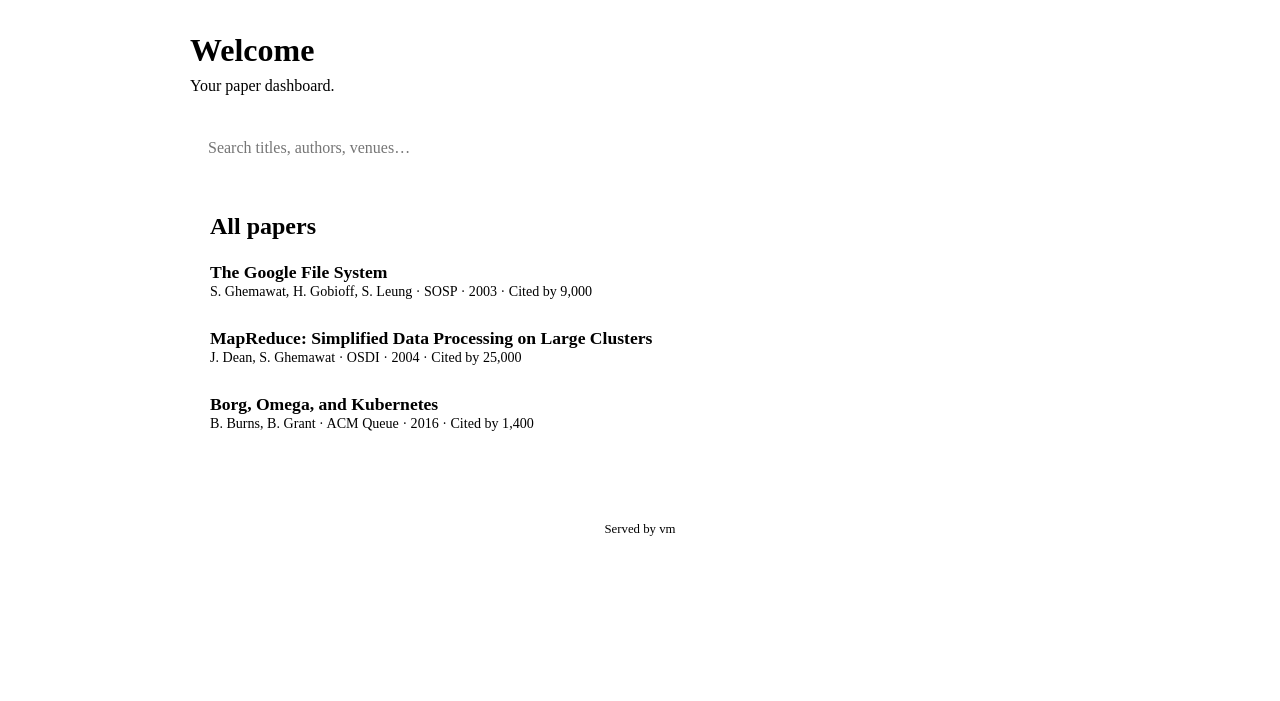
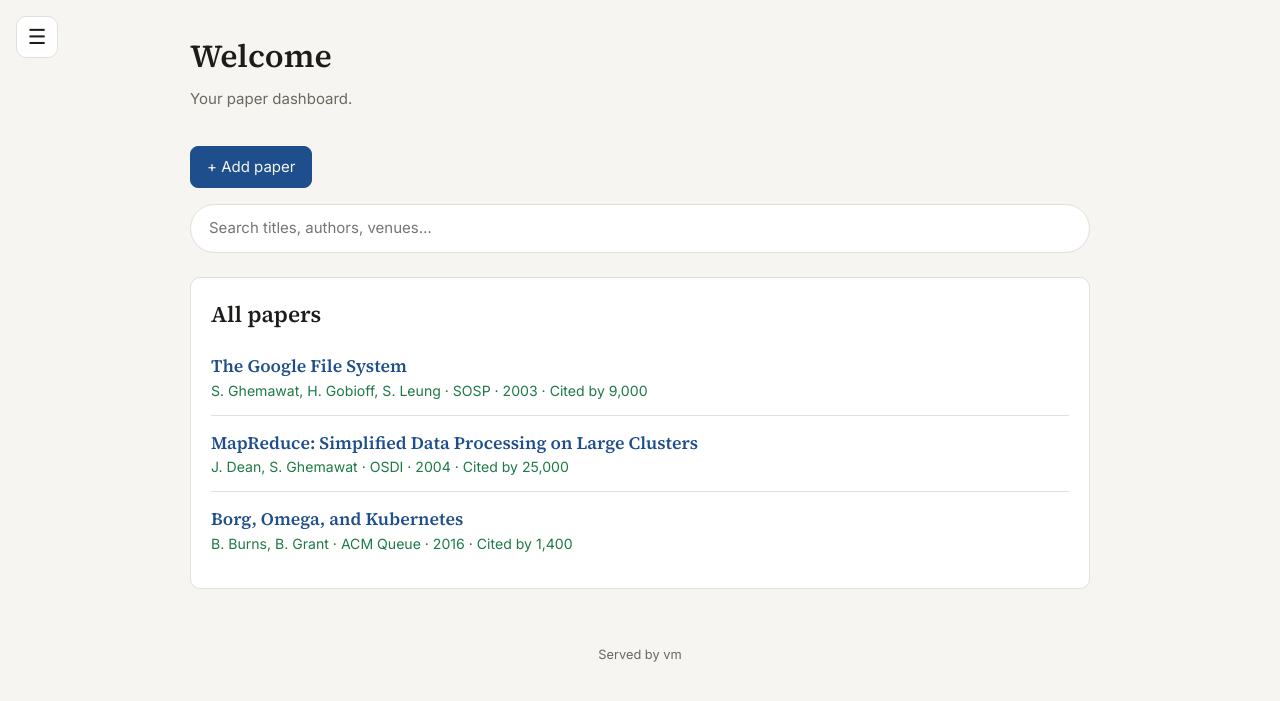
Before and after one commit to jonahL11/ecs781p-cloud-computing-api, a Flask app: page /dashboard in a window 1280 px wide. Shown: the top 701 px of the page. Run offline with Flask 3, Linux system fonts and the light colour scheme.

Commit message:
Dashboad, add papers

```diff
--- a/src/static/css/dashboard.css
+++ b/src/static/css/dashboard.css
@@ -1,7 +1,8 @@
 /* dashboard.css - Styles for the dashboard page. */
 
-/* Colours and fonts
-   :root {
+
+  /*Colours*/
+  :root {
     --bg: #f6f5f1;
     --surface: #ffffff;
     --border: #e2dfd6;
@@ -13,7 +14,7 @@
     --font-head: "Source Serif 4", Georgia, serif;
   }
 
-  /* Dark mode: same variables, different values */
+  /* Dark mode */
   @media (prefers-color-scheme: dark) {
     :root {
       --bg: #151513;
@@ -37,10 +38,10 @@
   h1 { font-size: 2rem; }
   .muted { color: var(--muted); margin-top: 0; }
 
-  /* Centre the content */
+  /* Centre content */
   .main { max-width: 900px; margin: 0 auto; padding: 32px 20px; }
 
-  /* White card around the list */
+  /* White card around list */
   .panel {
     background: var(--surface);
     border: 1px solid var(--border);
@@ -49,7 +50,7 @@
     margin-top: 24px;
   }
 
-  /* Remove bullet points and add a line between papers */
+  /* add a line between papers */
   .paper-list { list-style: none; margin: 0; padding: 0; }
   .paper { padding: 14px 0; border-bottom: 1px solid var(--border); }
   .paper:last-child { border-bottom: 0; }
@@ -79,3 +80,66 @@
 .empty { color: var(--muted); padding: 20px 0; text-align: center; }
 
 .footer { text-align: center; color: var(--muted); font-size: 0.8rem; padding: 24px 0; }
+
+/* Buttons */
+.btn {
+  font: inherit; cursor: pointer; padding: 9px 16px; border-radius: 8px;
+  border: 1px solid var(--border); background: none; color: var(--text);
+}
+.btn-primary { background: var(--accent); border-color: var(--accent); color: var(--bg); }
+#add-paper-btn { margin-top: 20px; }
+
+/* Pop-up form */
+.modal {
+  width: min(480px, 92vw); padding: 24px; border-radius: 12px;
+  border: 1px solid var(--border); background: var(--surface); color: var(--text);
+}
+.modal::backdrop { background: rgba(0, 0, 0, 0.5); }
+.modal form { display: flex; flex-direction: column; gap: 12px; }
+.modal label { display: flex; flex-direction: column; gap: 4px; font-size: 0.88rem; }
+.modal input {
+  font: inherit; padding: 8px 10px; border-radius: 8px;
+  border: 1px solid var(--border); background: var(--bg); color: var(--text);
+}
+.modal-actions { display: flex; justify-content: flex-end; gap: 8px; }
+.form-error { color: #e5534b; margin: 0; min-height: 1.2em; }
+
+.menu-btn {
+  position: fixed; top: 16px; left: 16px; z-index: 30;
+  width: 42px; height: 42px; border-radius: 10px;
+  font-size: 1.3rem; cursor: pointer;
+  background: var(--surface); color: var(--text);
+  border: 1px solid var(--border);
+}
+.menu-btn:hover { border-color: var(--accent); }
+
+.sidebar {
+  position: fixed; top: 0; left: 0; bottom: 0; z-index: 50;
+  width: 240px; padding: 24px 16px;
+  background: var(--surface); border-right: 1px solid var(--border);
+  transform: translateX(-100%);
+  transition: transform 0.25s ease;
+}
+.sidebar.open { transform: translateX(0); }
+
+.brand {
+  font-family: var(--font-head); font-size: 1.3rem; font-weight: 600;
+  margin: 0 0 24px 8px;
+}
+
+.nav { display: flex; flex-direction: column; gap: 4px; }
+.nav-item {
+  font: inherit; text-align: left; cursor: pointer;
+  padding: 10px 12px; border: 0; border-radius: 8px;
+  background: none; color: var(--muted);
+}
+.nav-item:hover { color: var(--text); background: var(--bg); }
+.nav-item.active { color: var(--accent); background: var(--bg); font-weight: 500; }
+
+.overlay {
+  position: fixed; inset: 0; z-index: 40;
+  background: rgba(0, 0, 0, 0.4);
+  opacity: 0; pointer-events: none;
+  transition: opacity 0.25s ease;
+}
+.overlay.show { opacity: 1; pointer-events: auto; }
--- a/src/static/js/dashboard.js
+++ b/src/static/js/dashboard.js
@@ -35,7 +35,7 @@ async function loadPapers(query = "") {
     const details = document.createElement("div");
     details.className = "paper-meta";
     details.textContent =
-      paper.authors.join(", ") + " · " + paper.venue + " · " + paper.year +
+      [paper.authors.join(", "), paper.venue, paper.year].filter(Boolean).join(" · ") +
       " · Cited by " + paper.citations.toLocaleString();
 
     li.appendChild(title);
@@ -57,6 +57,66 @@ searchInput.addEventListener("input", debounce(() => {
   loadPapers(searchInput.value.trim());
 }));
 
+const modal = document.getElementById("paper-modal");
+const form = document.getElementById("paper-form");
+const formError = document.getElementById("form-error");
+
+document.getElementById("add-paper-btn").addEventListener("click", () => {
+  form.reset();                // clear anything typed last time
+  formError.textContent = "";  // clear old error messages
+  modal.showModal();
+});
+
+document.getElementById("cancel-btn").addEventListener("click", () => modal.close());
+
+form.addEventListener("submit", async (event) => {
+  event.preventDefault();
+  const body = Object.fromEntries(new FormData(form));
+
+  try {
+    const response = await fetch("/api/papers", {
+      method: "POST",
+      headers: { "Content-Type": "application/json" },
+      body: JSON.stringify(body),
+    });
+    const data = await response.json();
+
+    if (response.status !== 201) {
+      formError.textContent = data.error;
+      return;
+    }
+    modal.close();
+    loadPapers(searchInput.value.trim());
+  } catch (error) {
+    formError.textContent = "Couldn't save: " + error.message;
+  }
+});
+
+form.addEventListener("submit", async (event) => {
+  event.preventDefault();
+
+  const body = Object.fromEntries(new FormData(form));
+
+  try {
+    const response = await fetch("/api/papers", {
+      method: "POST",
+      headers: { "Content-Type": "application/json" },
+      body: JSON.stringify(body),
+    });
+    const data = await response.json();
+
+    if (response.status !== 201) {
+      formError.textContent = data.error;
+      return;
+    }
+    modal.close();
+    loadPapers(searchInput.value.trim());
+  } catch (error) {
+    formError.textContent = "Couldn't save: " + error.message;
+  }
+});
+
+
 // Load all papers
 loadPapers();
 
--- a/src/templates/dashboard.html
+++ b/src/templates/dashboard.html
@@ -8,9 +8,20 @@
         <link rel="stylesheet" href="{{ url_for('static', filename='css/dashboard.css') }}">
       </head>
       <body>
+        <button class="menu-btn" id="menu-btn" aria-label="Open menu">☰</button>
+        <aside class="sidebar" id="sidebar">
+          <div class="brand">PaperBase</div>
+          <nav class="nav">
+            <button class="nav-item active" data-view="all">All papers</button>
+            <button class="nav-item" data-view="library">My library</button>
+            <button class="nav-item" data-view="discover">Discover</button>
+          </nav>
+        </aside>
+        <div class="overlay" id="overlay"></div>
         <main class="main">
           <h1>Welcome</h1>
           <p class="muted">Your paper dashboard.</p>
+          <button class="btn btn-primary" id ="add-paper-btn">+ Add paper</button>
           <input type="search" id="search-input" class="search"
            placeholder="Search titles, authors, venues…" autocomplete="off">
           <section class="panel">
@@ -21,6 +32,22 @@
           </section>
         </main>
 
+        <dialog class="modal" id="paper-modal">
+          <form id="paper-form">
+            <h2>Add paper</h2>
+            <label>Title* <input name="title"></label>
+            <label>Authors (comma separated) <input name="authors"></label>
+            <label>Year <input name="year" type="number"></label>
+            <label>Venue <input name="venue"></label>
+            <label>Citations <input name="citations" type="number"></label>
+            <p class="form-error" id="form-error"></p>
+            <div class="modal-actions">
+              <button type="button" class="btn" id="cancel-btn">Cancel</button>
+              <button type="submit" class="btn btn-primary">Save</button>
+            </div>
+          </form>
+        </dialog>
+
         <footer class="footer">Served by <span id="served-by">...</span></footer>
 
         <script src="{{ url_for('static', filename='js/dashboard.js') }}"></script>
```
